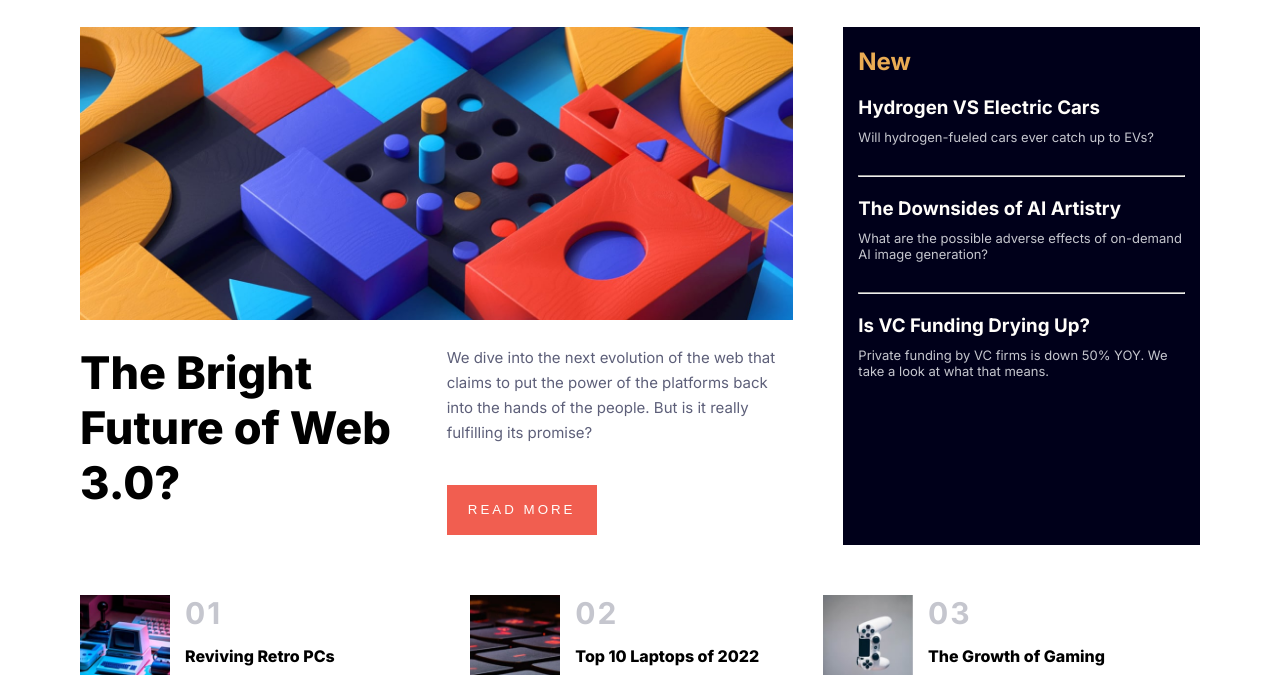
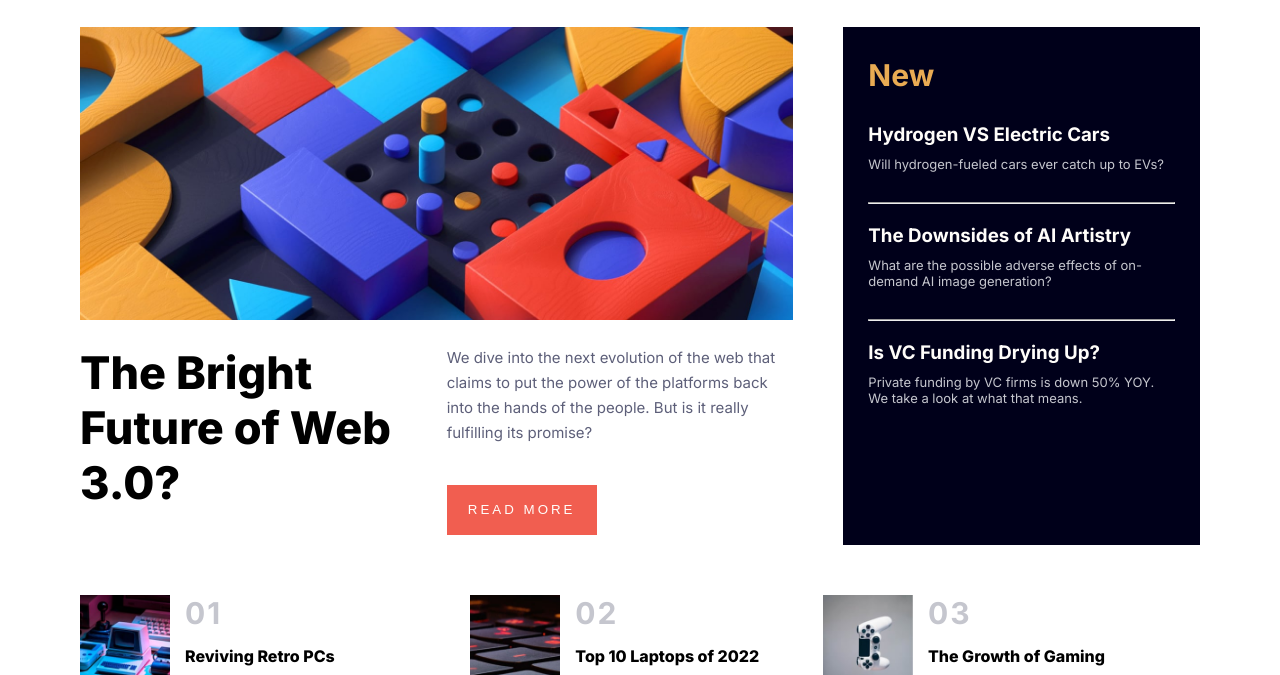
Before and after one commit to Darren-Code34/News-Homepage, a plain HTML site: page index.html in a window 1280 px wide. Shown: the part 121-796 px from the top of the page. Drawn offline with Linux system fonts and the light colour scheme.

Commit message:
modification de font

```diff
--- a/style.css
+++ b/style.css
@@ -278,6 +278,13 @@ hr{
     .news{
         grid-column: 2;
         grid-row: 1 ;
+    padding: 30px 25px;
+    }
+
+    .news-title{
+        color: hsl(35, 77%, 62%);
+        margin-bottom: 30px;
+        font-size: 30px;
     }
 
 
```
